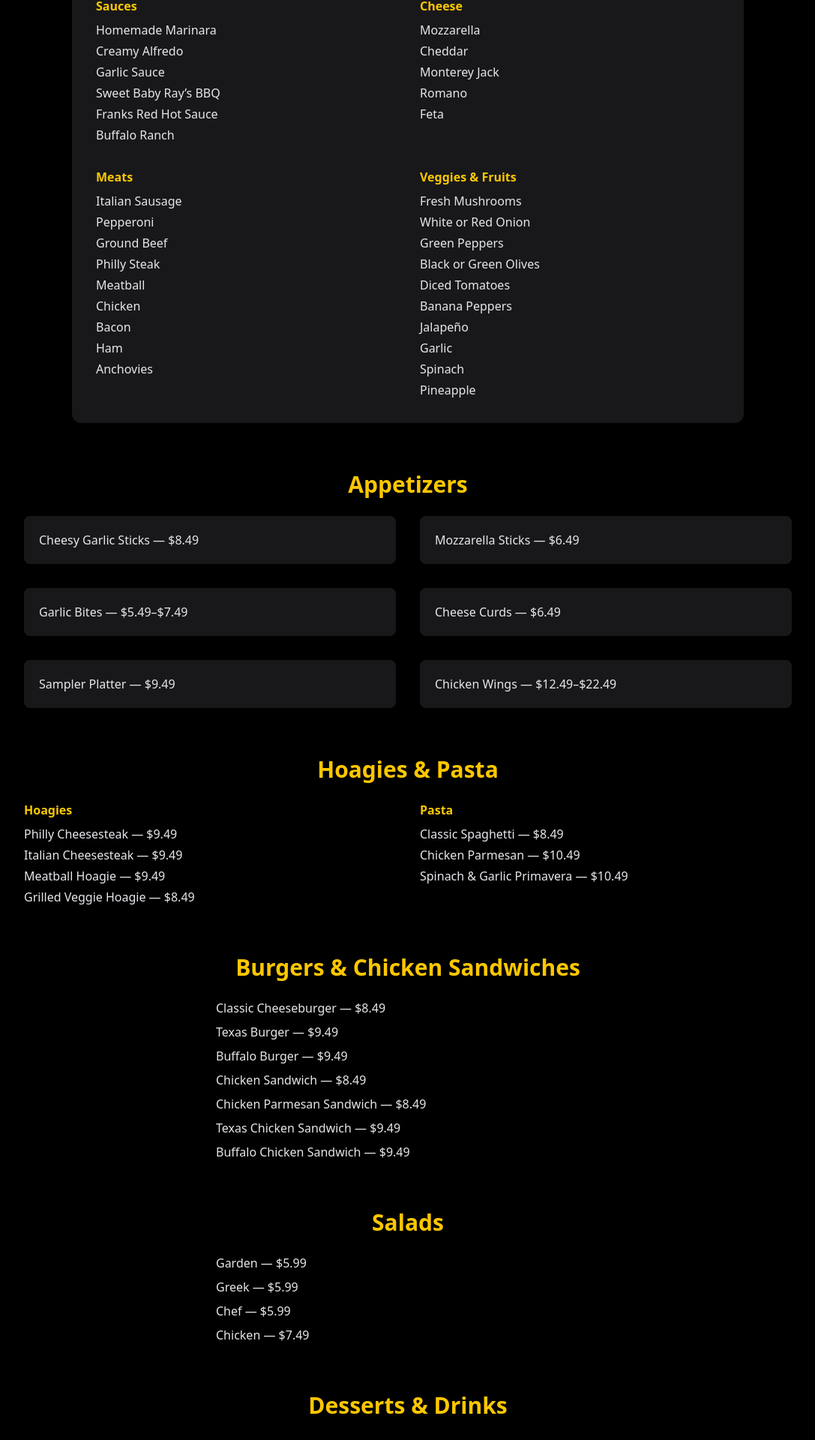
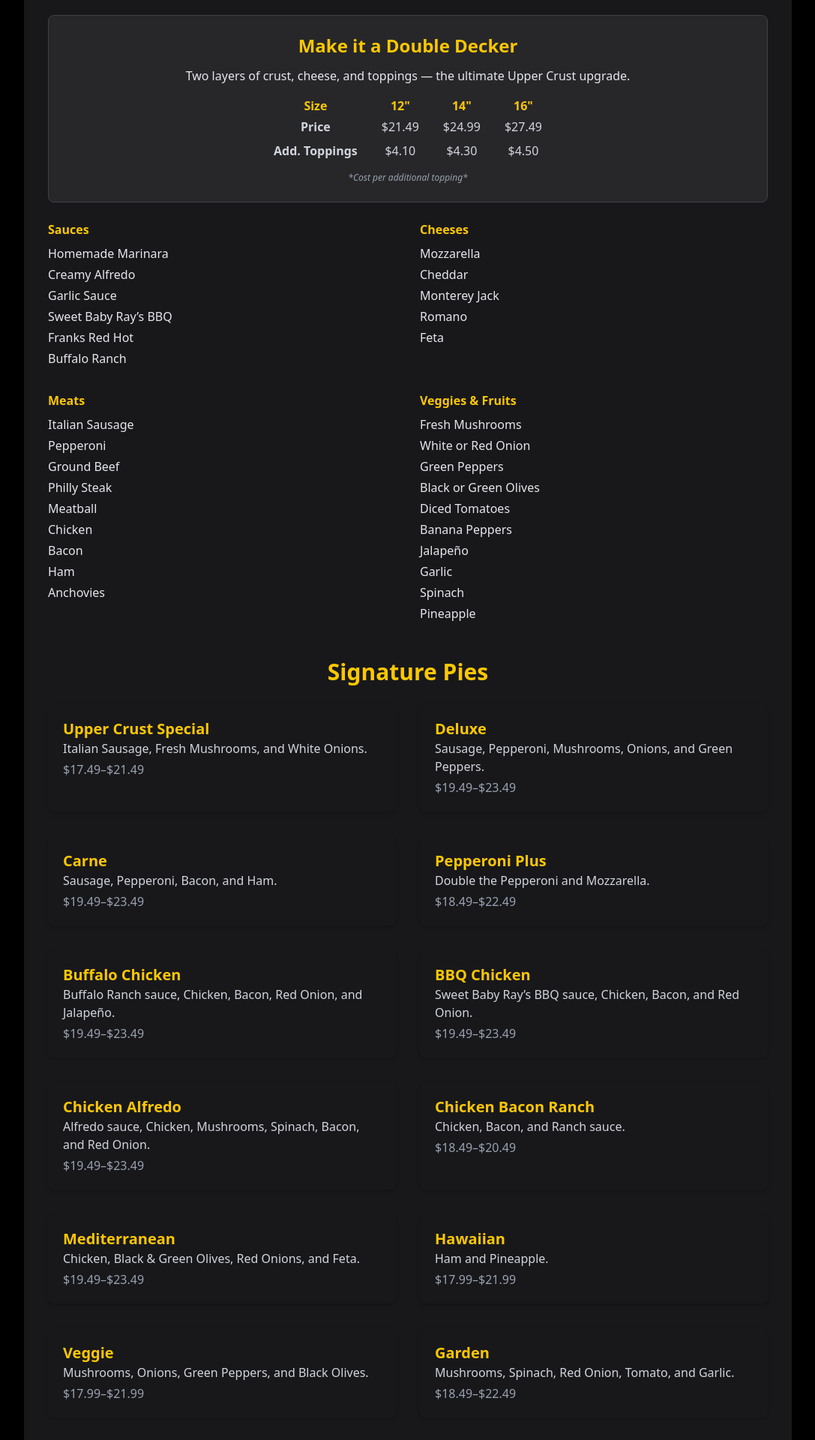
Before and after one commit to ZachAH/UpperCrust, a React (Vite) app: page /menu in a window 1280 px wide. Shown: the part 597-2517 px from the top of the page at 75% size, without its empty margins (96-1183 px from the left). Built offline with nearby package versions, Linux system fonts and the light colour scheme.

Commit message:
updated menu items

```diff
--- a/src/components/menu.tsx
+++ b/src/components/menu.tsx
@@ -4,7 +4,6 @@ export default function Menu() {
   const [activeSection, setActiveSection] = useState("pizzas");
 
   useEffect(() => {
-    // Smooth scrolling
     const links = document.querySelectorAll<HTMLAnchorElement>("a[href^='#']");
     links.forEach((link) => {
       link.addEventListener("click", (e) => {
@@ -21,7 +20,6 @@ export default function Menu() {
       });
     });
 
-    // Highlight active section
     const sections = document.querySelectorAll<HTMLElement>("section[id], div[id]");
     const handleScroll = () => {
       const scrollPos = window.scrollY + 140;
@@ -37,8 +35,6 @@ export default function Menu() {
     window.addEventListener("scroll", handleScroll);
     return () => window.removeEventListener("scroll", handleScroll);
   }, []);
-
-
 
   const categories = [
     { name: "Pizzas", id: "pizzas" },
@@ -78,9 +74,9 @@ export default function Menu() {
       </div>
 
       {/* --- PIZZAS --- */}
-      <div id="pizzas" className="max-w-4xl mx-auto bg-zinc-900 rounded-xl shadow-lg p-8 mb-16 scroll-mt-28">
-        <h3 className="text-2xl font-bold text-yellow-400 mb-4 text-center">
-          Build Your Own Pie!
+      <div id="pizzas" className="max-w-5xl mx-auto bg-zinc-900 rounded-xl shadow-lg p-8 mb-16 scroll-mt-28">
+        <h3 className="text-2xl font-bold text-yellow-400 mb-6 text-center">
+          Build Your Own Pie
         </h3>
         <p className="text-center mb-6 text-gray-300">
           Hand-tossed or thin crust — made just the way you like it.
@@ -94,8 +90,48 @@ export default function Menu() {
           <p className="text-gray-400 text-sm mt-1">
             Gluten Free available in 14" for an additional cost.
           </p>
+          <div className="mt-10 bg-zinc-800 rounded-lg p-6 text-center border border-zinc-700">
+            <h4 className="text-2xl font-bold text-yellow-400 mb-3">
+              Make it a Double Decker
+            </h4>
+            <p className="text-gray-200 mb-2">
+              Two layers of crust, cheese, and toppings — the ultimate Upper Crust upgrade.
+            </p>
+
+            <div className="flex justify-center mt-4">
+              <table className="text-gray-300 text-sm md:text-base">
+                <thead>
+                  <tr className="text-yellow-400">
+                    <th className="px-4">Size</th>
+                    <th className="px-4">12"</th>
+                    <th className="px-4">14"</th>
+                    <th className="px-4">16"</th>
+                  </tr>
+                </thead>
+                <tbody>
+                  <tr>
+                    <td className="px-4 py-1 font-semibold">Price</td>
+                    <td className="px-4 py-1">$21.49</td>
+                    <td className="px-4 py-1">$24.99</td>
+                    <td className="px-4 py-1">$27.49</td>
+                  </tr>
+                  <tr>
+                    <td className="px-4 py-1 font-semibold">Add. Toppings</td>
+                    <td className="px-4 py-1">$4.10</td>
+                    <td className="px-4 py-1">$4.30</td>
+                    <td className="px-4 py-1">$4.50</td>
+                  </tr>
+                </tbody>
+              </table>
+            </div>
+
+            <p className="text-gray-400 text-xs mt-3 italic">
+              *Cost per additional topping*
+            </p>
+          </div>
         </div>
 
+        {/* Toppings */}
         <div className="grid md:grid-cols-2 gap-8 text-left text-gray-200">
           <div>
             <h4 className="font-bold text-yellow-400 mb-2">Sauces</h4>
@@ -104,12 +140,12 @@ export default function Menu() {
               <li>Creamy Alfredo</li>
               <li>Garlic Sauce</li>
               <li>Sweet Baby Ray’s BBQ</li>
-              <li>Franks Red Hot Sauce</li>
+              <li>Franks Red Hot</li>
               <li>Buffalo Ranch</li>
             </ul>
           </div>
           <div>
-            <h4 className="font-bold text-yellow-400 mb-2">Cheese</h4>
+            <h4 className="font-bold text-yellow-400 mb-2">Cheeses</h4>
             <ul className="space-y-1">
               <li>Mozzarella</li>
               <li>Cheddar</li>
@@ -151,25 +187,67 @@ export default function Menu() {
             </ul>
           </div>
         </div>
+
+        {/* Signature Pies */}
+        <div className="mt-12">
+          <h3 className="text-3xl font-bold text-yellow-400 mb-6 text-center">Signature Pies</h3>
+          <div className="grid md:grid-cols-2 gap-8 text-left">
+            {[
+              { name: "Upper Crust Special", desc: "Italian Sausage, Fresh Mushrooms, and White Onions.", price: "$17.49–$21.49" },
+              { name: "Deluxe", desc: "Sausage, Pepperoni, Mushrooms, Onions, and Green Peppers.", price: "$19.49–$23.49" },
+              { name: "Carne", desc: "Sausage, Pepperoni, Bacon, and Ham.", price: "$19.49–$23.49" },
+              { name: "Pepperoni Plus", desc: "Double the Pepperoni and Mozzarella.", price: "$18.49–$22.49" },
+              { name: "Buffalo Chicken", desc: "Buffalo Ranch sauce, Chicken, Bacon, Red Onion, and Jalapeño.", price: "$19.49–$23.49" },
+              { name: "BBQ Chicken", desc: "Sweet Baby Ray’s BBQ sauce, Chicken, Bacon, and Red Onion.", price: "$19.49–$23.49" },
+              { name: "Chicken Alfredo", desc: "Alfredo sauce, Chicken, Mushrooms, Spinach, Bacon, and Red Onion.", price: "$19.49–$23.49" },
+              { name: "Chicken Bacon Ranch", desc: "Chicken, Bacon, and Ranch sauce.", price: "$18.49–$20.49" },
+              { name: "Mediterranean", desc: "Chicken, Black & Green Olives, Red Onions, and Feta.", price: "$19.49–$23.49" },
+              { name: "Hawaiian", desc: "Ham and Pineapple.", price: "$17.99–$21.99" },
+              { name: "Veggie", desc: "Mushrooms, Onions, Green Peppers, and Black Olives.", price: "$17.99–$21.99" },
+              { name: "Garden", desc: "Mushrooms, Spinach, Red Onion, Tomato, and Garlic.", price: "$18.49–$22.49" },
+              { name: "GSM", desc: "Garlic Sauce, Spinach, and Fresh Mushrooms.", price: "$17.99–$21.99" },
+              { name: "BLT", desc: "Bacon, Lettuce, Tomato, and Mayo.", price: "$18.49–$23.49" },
+              { name: "Philly Cheese Steak", desc: "Philly Steak, Mushrooms, Onion, and Green Peppers.", price: "$19.49–$23.49" },
+            ].map((pizza) => (
+              <div key={pizza.name} className="bg-zinc-900 p-5 rounded-lg shadow-md">
+                <h4 className="text-xl font-semibold text-yellow-400">{pizza.name}</h4>
+                <p className="text-gray-300">{pizza.desc}</p>
+                <p className="text-gray-400 mt-1">{pizza.price}</p>
+              </div>
+            ))}
+          </div>
+        </div>
       </div>
 
       {/* --- APPETIZERS --- */}
       <div id="appetizers" className="max-w-5xl mx-auto text-center mb-16 scroll-mt-28">
         <h3 className="text-3xl font-bold text-yellow-400 mb-6">Appetizers</h3>
-        <div className="grid md:grid-cols-2 gap-8 text-left">
+        <div className="grid md:grid-cols-2 gap-8 text-left text-gray-200">
           {[
             "Cheesy Garlic Sticks — $8.49",
             "Mozzarella Sticks — $6.49",
-            "Garlic Bites — $5.49–$7.49",
+            "Garlic Bites (S $5.49 | M $6.49 | L $7.49)",
+            "Garlic Bread — $3.99",
+            "Cheesy Garlic Bread — $5.99",
+            "Pizza Bread (2 toppings) — $8.49 (+$0.99 per extra topping)",
+            "French Fries (S $4.49 | L $6.49)",
+            "Tater Tots (S $4.49 | L $6.49)",
             "Cheese Curds — $6.49",
+            "Breaded Mushrooms — $6.49",
+            "Jalapeño Poppers — $6.49",
             "Sampler Platter — $9.49",
-            "Chicken Wings — $12.49–$22.49",
+            "Chicken Tenders (4pc $7.49 | 8pc $13.99)",
+            "Chicken Wings (10pc $12.49 | 15pc $17.49 | 20pc $22.49)",
           ].map((item) => (
             <div key={item} className="bg-zinc-900 p-5 rounded-lg shadow-md">
-              <p className="text-gray-200">{item}</p>
+              <p>{item}</p>
             </div>
           ))}
         </div>
+
+        <p className="text-gray-400 mt-6">
+          Wing Sauces: Mango Habanero, Franks Red Hot, Nashville Hot, Buffalo Ranch, Sweet Baby Ray’s, Kickin’ Bourbon, Lemon Pepper.
+        </p>
       </div>
 
       {/* --- HOAGIES & PASTA --- */}
@@ -182,8 +260,13 @@ export default function Menu() {
               <li>Philly Cheesesteak — $9.49</li>
               <li>Italian Cheesesteak — $9.49</li>
               <li>Meatball Hoagie — $9.49</li>
+              <li>Sausage Hoagie — $9.49</li>
               <li>Grilled Veggie Hoagie — $8.49</li>
+              <li>BLT Hoagie — $8.49</li>
             </ul>
+            <p className="text-gray-400 text-sm mt-2">
+              Fries, Onion Rings, or Tater Tots for an additional cost.
+            </p>
           </div>
           <div>
             <h4 className="font-bold text-yellow-400 mb-2">Pasta</h4>
@@ -196,18 +279,26 @@ export default function Menu() {
         </div>
       </div>
 
-      {/* --- BURGERS & SANDWICHES --- */}
+      {/* --- BURGERS & CHICKEN SANDWICHES --- */}
       <div id="burgers" className="max-w-5xl mx-auto text-center mb-16 scroll-mt-28">
         <h3 className="text-3xl font-bold text-yellow-400 mb-6">Burgers & Chicken Sandwiches</h3>
         <ul className="space-y-2 text-gray-200 max-w-lg mx-auto text-left">
           <li>Classic Cheeseburger — $8.49</li>
           <li>Texas Burger — $9.49</li>
           <li>Buffalo Burger — $9.49</li>
-          <li>Chicken Sandwich — $8.49</li>
-          <li>Chicken Parmesan Sandwich — $8.49</li>
-          <li>Texas Chicken Sandwich — $9.49</li>
-          <li>Buffalo Chicken Sandwich — $9.49</li>
         </ul>
+        <div className="mt-6 text-left max-w-lg mx-auto">
+          <h4 className="text-xl font-semibold text-yellow-400 mb-2">Chicken Sandwiches</h4>
+          <ul className="space-y-1">
+            <li>Chicken Sandwich — $8.49</li>
+            <li>Chicken Parmesan — $8.49</li>
+            <li>Texas Chicken — $9.49</li>
+            <li>Buffalo Chicken — $9.49</li>
+          </ul>
+          <p className="text-gray-400 text-sm mt-2">
+            Fries, Onion Rings, or Tater Tots for an additional cost.
+          </p>
+        </div>
       </div>
 
       {/* --- SALADS --- */}
@@ -237,7 +328,7 @@ export default function Menu() {
             <ul className="space-y-1">
               <li>Coke, Diet Coke, Sprite, Dr. Pepper, A&W Root Beer, Mountain Dew, or Orange Crush</li>
               <li>2-Liters — $3.49</li>
-              <li>Cans — $1.49</li>
+              <li>Cans — $2</li>
             </ul>
           </div>
         </div>
```
